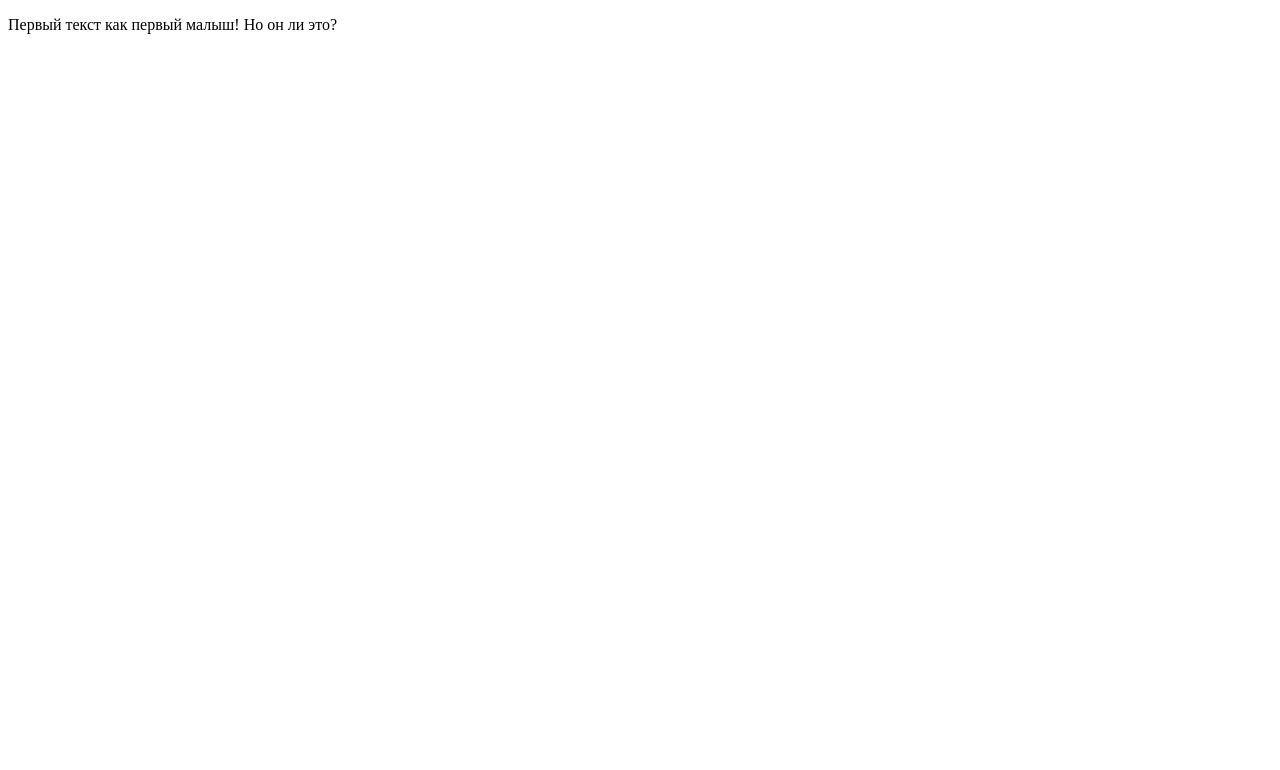
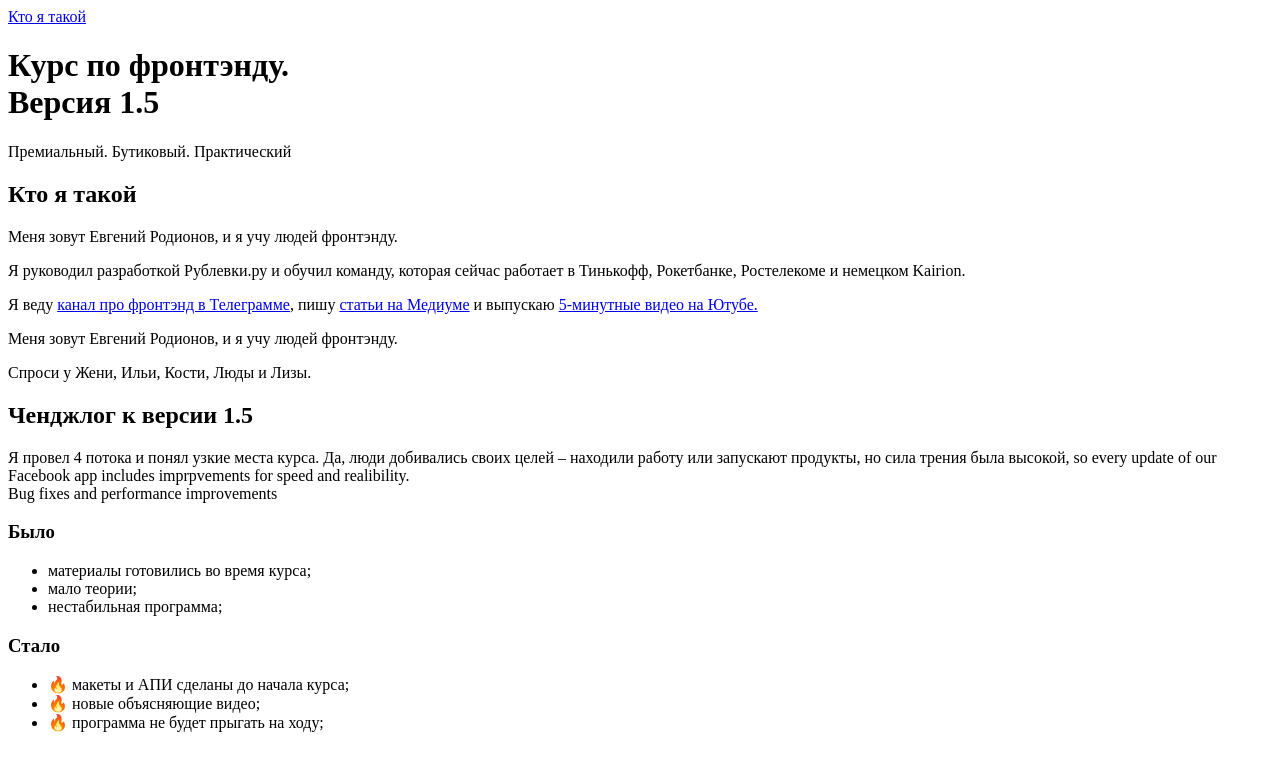
Before and after one commit to strongeron/verstka, a plain HTML site: page index.html in a window 1280 px wide. Drawn offline with Linux system fonts and the light colour scheme.

Commit message:
Lesson 3. Build the page with html and css
Build the page with html and css. Lesson 3

```diff
--- a/index.html
+++ b/index.html
@@ -1,9 +1,53 @@
 <!doctype html>
 <html>
+
   <head>
-    <title>Заголовок страницы</title>
+    <title>Курс по фронтэнду 1.5</title>
+    <link rel="stylesheet" href="./styles.css">
   </head>
+
   <body>
-    <p>Первый текст как первый малыш! Но он ли это?</p>
+
+    <nav>
+      <a href="#whoami">Кто я такой</a>
+    </nav>
+    <header>
+      <H1>Курс по фронтэнду.<br>
+      Версия 1.5</H1>
+      <p>Премиальный. Бутиковый. Практический</p>
+    </header>
+
+    <main>
+
+    <section id="whoami">
+      <h2>Кто я такой</h2>
+      <p>Меня зовут Евгений Родионов, и я учу людей фронтэнду.</p>
+      <p>Я руководил разработкой Рублевки.ру и обучил команду, которая сейчас работает в Тинькофф, Рокетбанке, Ростелекоме и немецком Kairion.</p>
+      <p>Я веду <a href="http://">канал про фронтэнд в Телеграмме</a>, пишу <a href="http://">cтатьи на Медиуме</a> и выпускаю <a href="http://">5-минутные видео на Ютубе.</a> </p>
+      <p>Меня зовут Евгений Родионов, и я учу людей фронтэнду.</p>
+      <aside>Спроси у Жени, Ильи, Кости, Люды и Лизы.</aside>
+    </section>
+
+    <section id="changelog">
+      <h2>Ченджлог к версии 1.5</h2>
+      <p>Я провел 4 потока и понял узкие места курса. Да, люди добивались своих целей – находили работу или запускают продукты, но сила трения была высокой, so every update of our Facebook app includes imprpvements for speed and realibility. <br>
+      Bug fixes and performance improvements</p>
+
+      <h3>Было</h3>
+      <ul>
+        <li>материалы готовились во время курса;</li>
+        <li>мало теории;</li>
+        <li>нестабильная программа;</li>
+      </ul>
+
+      <h3>Стало</h3>
+      <ul>
+        <li>🔥 макеты и АПИ сделаны до начала курса;</li>
+        <li>🔥 новые объясняющие видео;</li>
+        <li>🔥 программа не будет прыгать на ходу;</li>
+      </ul>
+    </section>
+   </main>
   </body>
+
 </html>
```
Also changed, not shown: styles.css (added).
